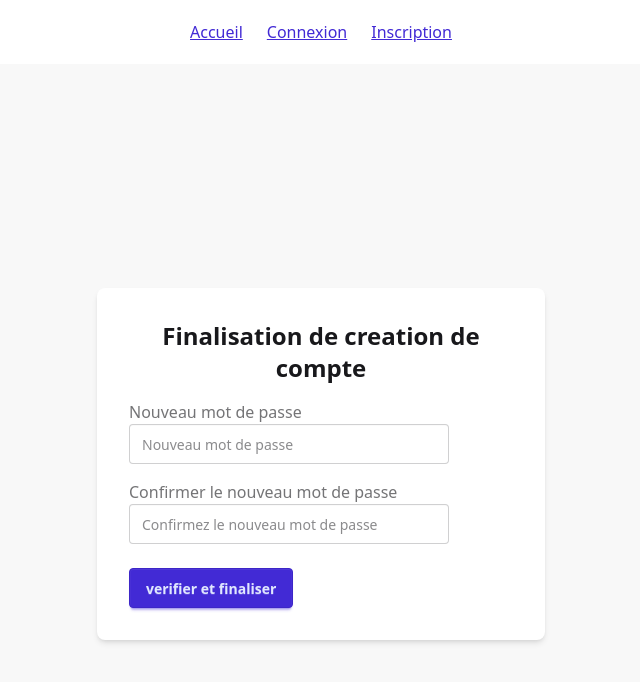
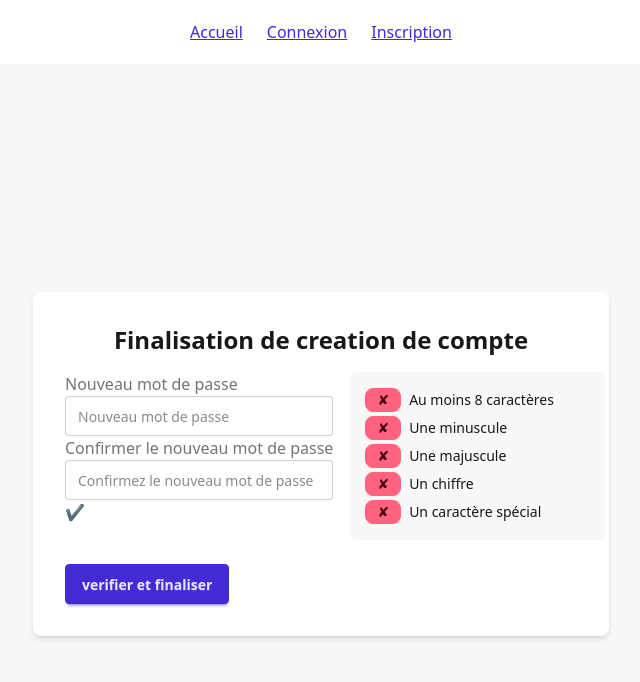
Before and after one commit to DuncanCos/auth_front_jwt, a React (Vite) app: page /auth/1 in a window 1280 px wide. Shown: the top 682 px of the page, without its empty margins (319-959 px from the left). Built offline with nearby package versions, Linux system fonts and the light colour scheme; no server answers.

Commit message:
changing auth and subscribe

```diff
--- a/src/pages/AuthPage.jsx
+++ b/src/pages/AuthPage.jsx
@@ -21,7 +21,7 @@ export default function AuthPage() {
 
     // Exemple d'appel API pour finaliser la création du compte
     axios.post(`http://localhost:8080/auth/finalize/${id}`, {
-        mail : "",
+      mail: "",
       username: "JeanDupont", // Remplacez par le nom d'utilisateur réel
       password: password,
     })
@@ -36,14 +36,29 @@ export default function AuthPage() {
       );
   }
 
+  const criteria = [
+    { label: "Au moins 8 caractères", test: (pw) => pw.length >= 8 },
+    { label: "Une minuscule", test: (pw) => /[a-z]/.test(pw) },
+    { label: "Une majuscule", test: (pw) => /[A-Z]/.test(pw) },
+    { label: "Un chiffre", test: (pw) => /\d/.test(pw) },
+    {
+      label: "Un caractère spécial",
+      test: (pw) => /[!@#$%^&*(),.?":{}|<>]/.test(pw),
+    },
+  ];
+
+  const isSecure = criteria.every((c) => c.test(password));
+
 
 
   return (
     <div className="min-h-screen flex items-center justify-center bg-base-200">
-  <div className="w-full max-w-md p-8 space-y-4 bg-base-100 rounded-box shadow-md">
+      <div className="w-full max-w-xl p-8 space-y-4 bg-base-100 rounded-box shadow-md">
         <h1 className="text-2xl font-bold text-center">Finalisation de creation de compte</h1>
         <div className="space-y-4">
 
+          <div className='flex gap-4'>
+            <div>
               <div className="form-control">
                 <label className="label">
                   <span className="label-text">Nouveau mot de passe</span>
@@ -52,25 +67,70 @@ export default function AuthPage() {
                   type="password"
                   placeholder="Nouveau mot de passe"
                   className="input input-bordered"
+                  onChange={(e) => { setPassword(e.target.value) }}
                 />
               </div>
+
+              {password != "" ?
+                <div
+                  className={`mt-4 alert ${isSecure ? "alert-success" : "alert-error"
+                    }`}
+                >
+                  {isSecure ? (
+                    <span>Mot de passe sécurisé ✅</span>
+                  ) :
+                    (
+                      <span>Mot de passe non sécurisé ❌</span>
+                    )
+
+                  }
+                </div>
+
+                :
+                ""
+              }
 
               <div className="form-control">
                 <label className="label">
                   <span className="label-text">Confirmer le nouveau mot de passe</span>
                 </label>
+
                 <input
                   type="password"
                   placeholder="Confirmez le nouveau mot de passe"
                   className="input input-bordered"
+                  onChange={(e) => { setConfirmPassword(e.target.value) }}
                 />
               </div>
+              {password != "" && confirmPassword != "" && password != confirmPassword ? 'it must be the same password' : "✔"}
+
+            </div>
+            <div className=' min-w-3xs card bg-base-200'>
+              <ul className="m-4 space-y-1">
+                {criteria.map((c, index) => (
+                  <li key={index} className={`text-sm flex items-center`}>
+                    <span
+                      className={`mr-2 badge ${c.test(password) ? "badge-success" : "badge-error"
+                        }`}
+                    >
+                      {c.test(password) ? "✔" : "✘"}
+                    </span>
+                    {c.label}
+                  </li>
+                ))}
+              </ul>
+            </div>
+          </div>
+
+
+
 
           <div className="form-control mt-6">
-        <button onClick={handleSubmit}  className="btn btn-primary">
+            <button onClick={handleSubmit} className="btn btn-primary">
               verifier et finaliser
             </button>
           </div>
+
         </div>
       </div>
     </div>
--- a/src/pages/SubscribePage.jsx
+++ b/src/pages/SubscribePage.jsx
@@ -5,23 +5,26 @@ import AlertMessage from "../components/AlertMessage";
 
 export default function SubscribePage() {
   const [email, setEmail] = useState("");
-  const [username, setUsername] = useState("");
   const [password, setPassword] = useState("");
 
   const Subcribing = () => {
     console.log(email);
-    console.log(username);
     console.log(password);
 
-    axios
+    if(isSecure){
+      axios
       .post("http://127.0.0.1:8080/auth/subscribe", {
         mail: email,
-        username: username,
         password: password,
       })
       .then((responce) => {
         console.log(responce);
       });
+    }else{
+      alert("password not secure")
+    }
+
+
   };
 
   const [alert, setAlert] = useState(null);
@@ -51,12 +54,8 @@ export default function SubscribePage() {
   return (
     <div className="min-h-screen flex items-center justify-center bg-base-200">
       <div className="card w-full max-w-sm shadow-xl bg-base-100">
-        <form
+        <div
           className="card-body"
-          onSubmit={(e) => {
-            e.preventDefault();
-            Subcribing();
-          }}
         >
           <h2 className="text-2xl font-bold text-center mb-4">
             Créer un compte
@@ -75,19 +74,6 @@ export default function SubscribePage() {
             />
           </div>
 
-          <div className="form-control">
-            <label className="label" htmlFor="username">
-              <span className="label-text">Nom d’utilisateur</span>
-            </label>
-            <input
-              id="username"
-              type="text"
-              placeholder="votre nom d’utilisateur"
-              className="input input-bordered"
-              onChange={(e) => setUsername(e.target.value)}
-              required
-            />
-          </div>
 
           <div className="form-control">
             <label className="label" htmlFor="password">
@@ -132,18 +118,18 @@ export default function SubscribePage() {
 
 
           <div className="form-control mt-6">
-            <button type="submit" className="btn btn-primary">
+            <button onClick={Subcribing} className="btn btn-primary">
               S'inscrire
             </button>
           </div>
 
           <p className="text-sm text-center text-gray-500 mt-4">
-            Vous avez déjà un compte ?{" "}
+            Vous avez déjà un compte ?
             <a href="/login" className="link link-primary">
               Connectez-vous
             </a>
           </p>
-        </form>
+        </div>
       </div>
     </div>
   );
```
Lines whose indentation alone changed are shown as unchanged.
